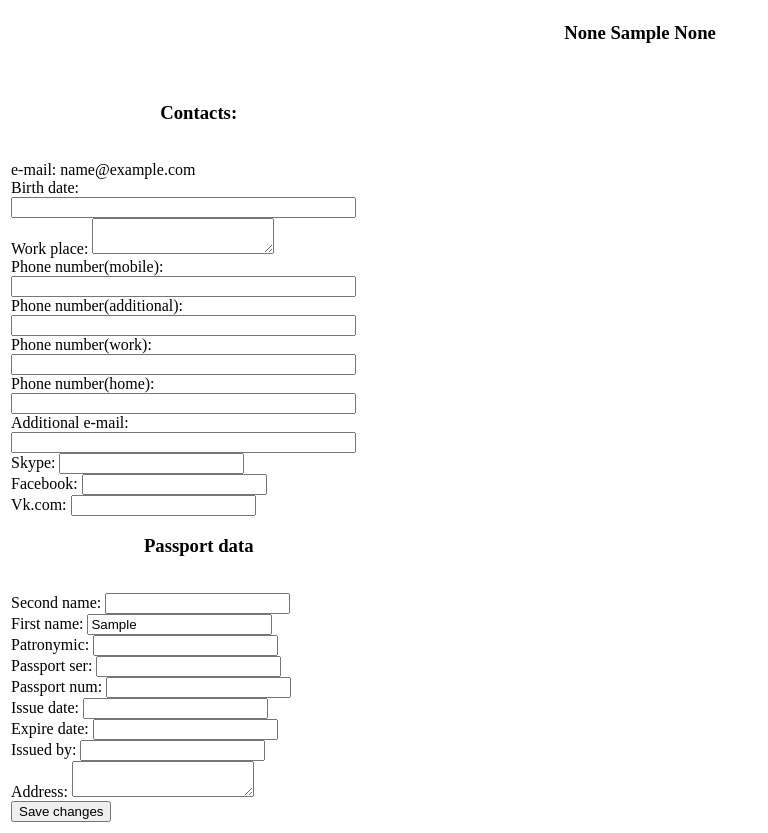
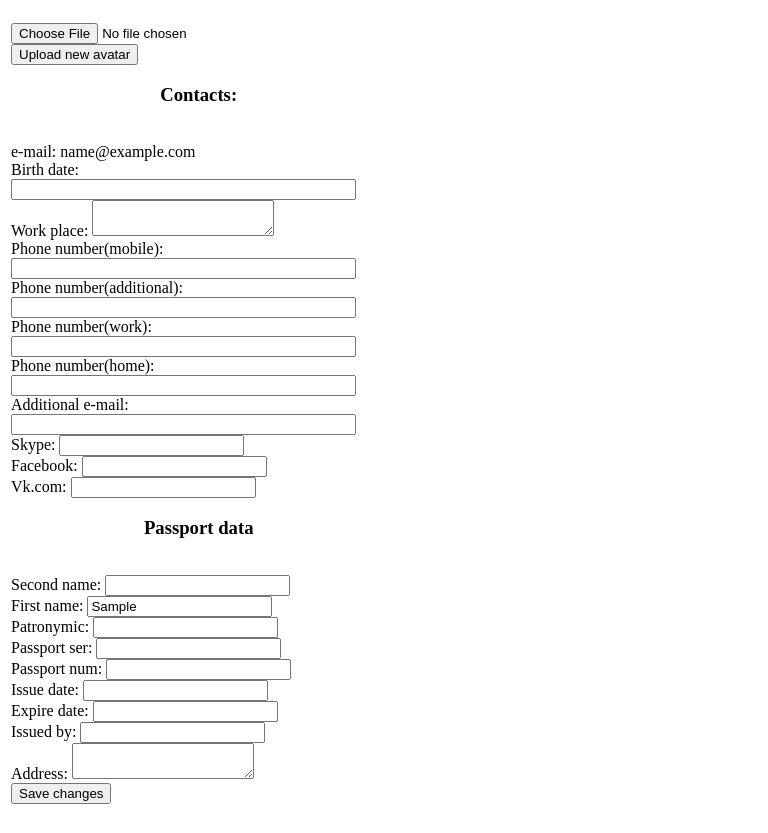
Before and after one commit to bakhtiyarov/TouristClubPortal, a Flask app: page /edit_profile in a window 1280 px wide. Shown: the part 345-1178 px from the top of the page, without its empty margins (0-768 px from the left). After the commit the page ends 1149 px from the top, so only its background shows below. Run offline with Flask 2, Linux system fonts and the light colour scheme; the visitor is signed in with stand-in values (Sample User, id 1); data comes from the database, SQL or seed files in the repository.

Commit message:
fix problems with avatar supports - now it works;

```diff
--- a/app/models.py
+++ b/app/models.py
@@ -69,6 +69,11 @@
 	def in_one_group_with(self, other):
 		raise NotImplementedError
 		return False
+
+	def load_avatar(self, picture):
+		self.avatar = picture.make_blob()
+		User.query.filter_by(email=self.email).update({'avatar' : self.avatar})
+		db.session.commit()
 
 class PassportData(db.Model):
 	__tablename__ = 'passport_data'
@@ -146,9 +151,3 @@
 
 	def check_squats(self):
 		return self.squats_left + self.squats_right >= 25
-
-	def load_avatar(self, picture):
-		img = Image()
-		avatar = picture
-		User.query.filter_by(email=self.email).update({'avatar' : self.avatar})
-		db.session.commit()
--- a/app/templates/edit_profile.html
+++ b/app/templates/edit_profile.html
@@ -2,6 +2,11 @@
 
 
 {% block contactsData %}
+
+    <form action="/upload_avatar" method="post" enctype="multipart/form-data">
+        <input type="file" value="Select new avatar" name="userFile"><br>
+        <input type="submit" value="Upload new avatar">
+    </form>
 
     <div align="center"><h3>Contacts:</h3></div><br>
     <form action="" method="post" name="editpassportdata">
--- a/app/templates/profile.html
+++ b/app/templates/profile.html
@@ -26,8 +26,9 @@
 
 
     <div align="left">
-        <img src="/avatar">
+        <img src="/avatar" width="320" height="240">
         {# TODO: need form to load new avatar#}
+
     </div>
     <div align="center">
         <h3>{{ data.second_name }} {{ data.first_name }} {{ data.patronymic }}</h3><br>
--- a/app/views.py
+++ b/app/views.py
@@ -172,19 +172,21 @@
 	#TODO: process situation when request.files don't have needed file
 	if request.method == 'POST' and 'userFile' in request.files:
 		hasher = md5()
-		hasher.update(current_user.email)
+		hasher.update(current_user.email.encode('utf-8'))
 		f1 = request.files['userFile']
 		filename = path.join(UPLOADED_AVATARS_DEST, hasher.hexdigest())
 		f1.save(filename)
-		print('new avatar for user ' + current_user.nickname + ' was saved as ' + filename)
-		img = Image(blob=request.files['userFile'])
+		print('new avatar for user ' + current_user.first_name + current_user.second_name + ' was saved as ' + filename)
+		img = Image(filename=filename)
 		if img is None:
 			print("Can't parse blob from post message as image!")
+			return redirect('/profile')
 		else:
 			img.resize(320, 240)
 			img = img.convert('png')
 			user = current_user
 			user.load_avatar(img)
+			return redirect('/profile')
 	else:
 		#TODO: redirect to previous url
 		return redirect('/')
@@ -201,3 +203,9 @@
 			return send_file(filename)
 		else:
 			return send_file(io.BytesIO(user.avatar), mimetype='image/png')
+
+@login_required
+@app.route('/avatar')
+def get_my_avatar():
+	user = current_user
+	return redirect('/avatar/' + str(user.id))
```
